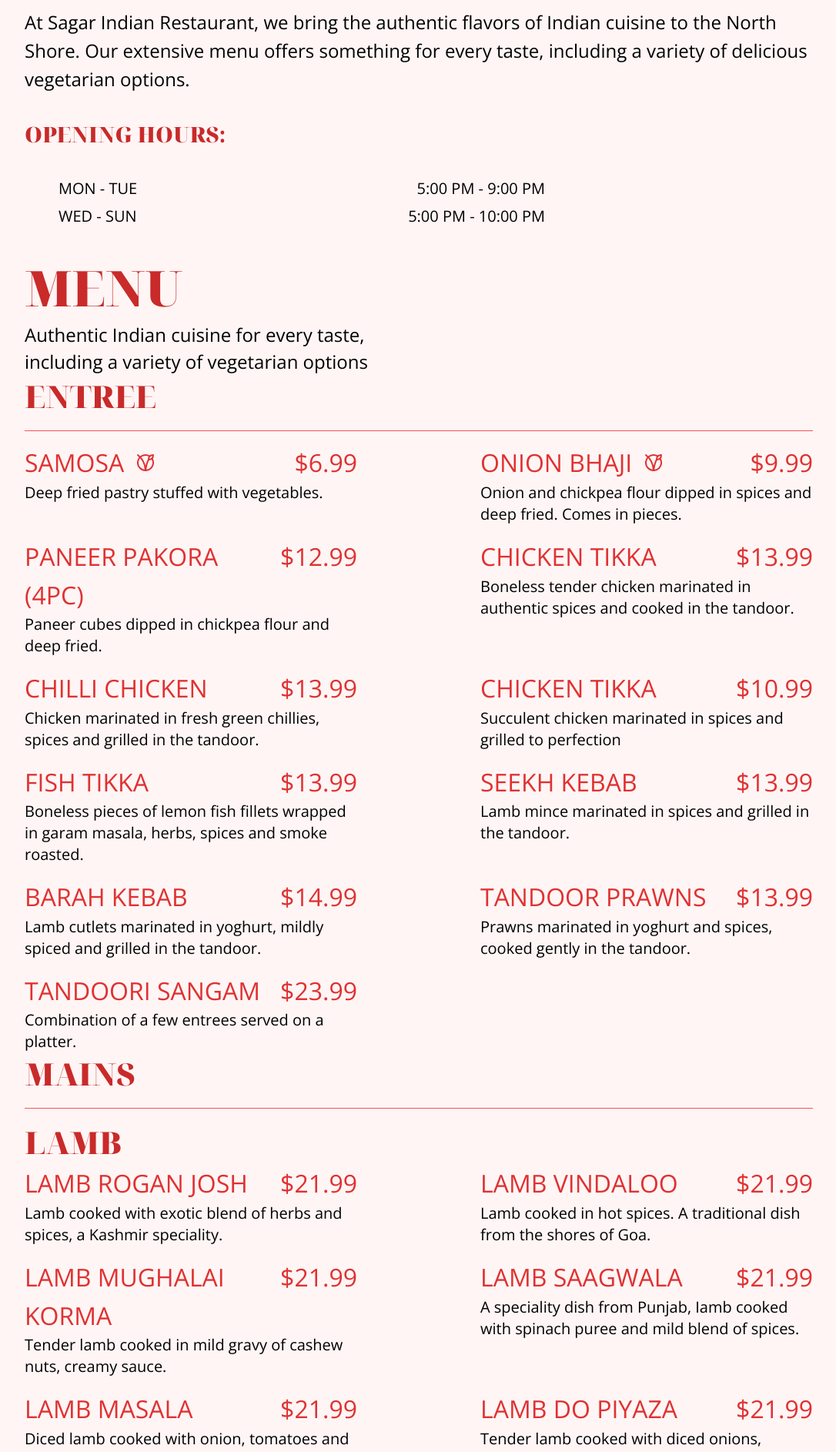
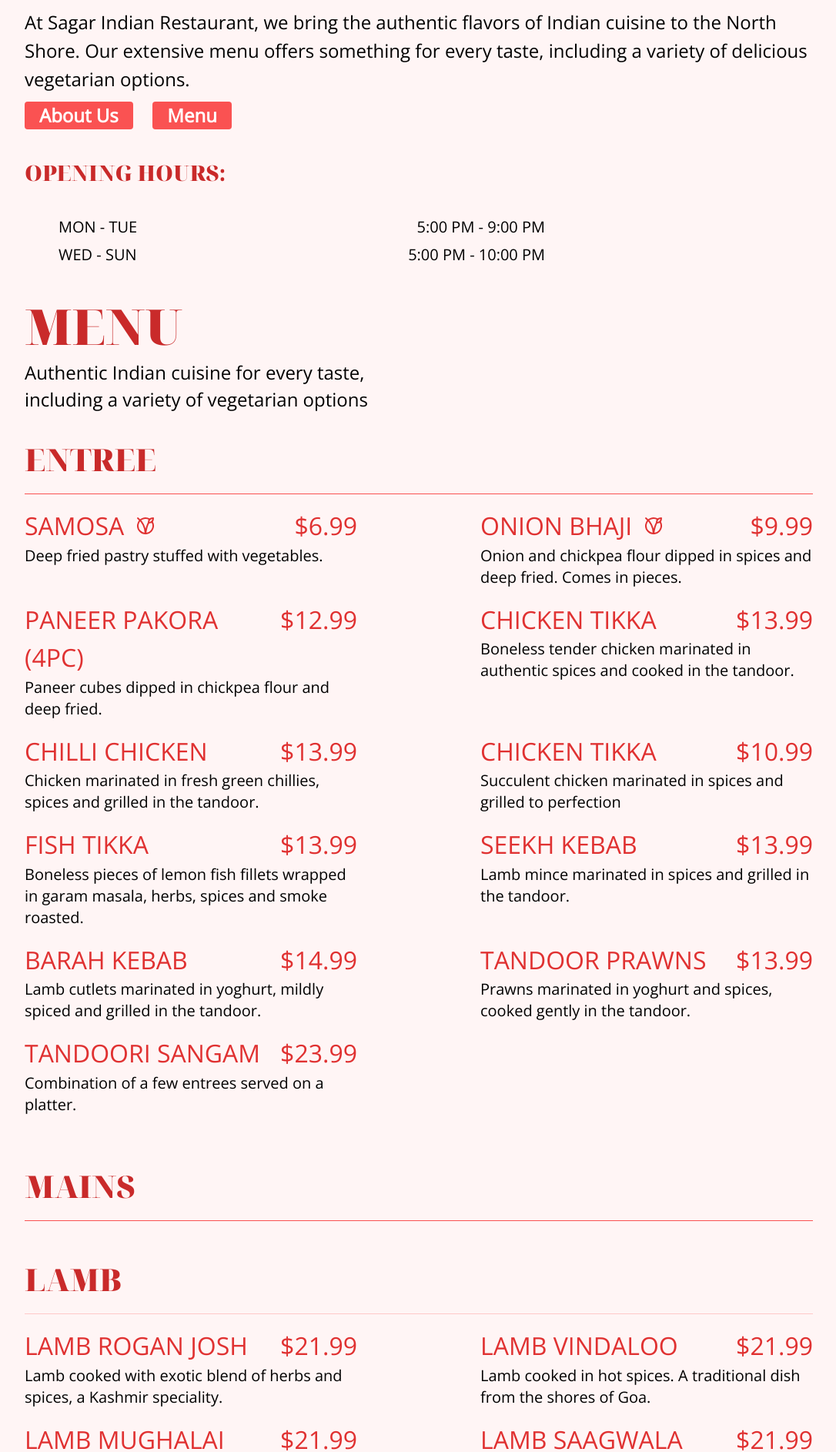
Before and after one commit to MannyKv/Sagar-Indian-Restaurant, a React (Vite) app: page / in a window 1280 px wide. Shown: the part 465-2351 px from the top of the page at 77% size, without its empty margins (96-1182 px from the left). Built offline with nearby package versions, Linux system fonts and the light colour scheme.

Commit message:
feat: added button to take to menu and footer

```diff
--- a/src/component/footer.tsx
+++ b/src/component/footer.tsx
@@ -4,7 +4,7 @@
 
     return(
         <>
-        <Box style={{display:"flex", flexDirection:"row", justifyContent:"center", transform:"scale(-1,-1)"}}>
+        <Box id="footer" style={{display:"flex", flexDirection:"row", justifyContent:"center", transform:"scale(-1,-1)"}}>
             <SagarLogo></SagarLogo>
             <SagarLogo/>
             <SagarLogo/>
--- a/src/component/menuComponents/menu.tsx
+++ b/src/component/menuComponents/menu.tsx
@@ -5,7 +5,7 @@
 const MenuComp = () =>{
 const data: CategoryType[] = menu.categories
     return(
-        <Box>
+        <Box id={"menu"}>
             <Title size={"h2"} c={"primary.9"}>MENU</Title>
             <Text size={"sm"}>
                 Authentic Indian cuisine for every taste,
--- a/src/component/menuComponents/menuCategory.tsx
+++ b/src/component/menuComponents/menuCategory.tsx
@@ -11,7 +11,7 @@
 const MenuCategory: FC<MenuCategoryProps> = ({category}) => {
 
     return (
-        <Box>
+        <Box style={{paddingTop: "2rem", paddingBottom:"2rem"}}>
             <Title tt="uppercase" size={"h3"} c={"primary.9"}>{category.name}</Title>
             <Divider my={"md"} color={"primary.6 "}></Divider>
             <Box  style={{
--- a/src/component/menuComponents/menuSubCategory.tsx
+++ b/src/component/menuComponents/menuSubCategory.tsx
@@ -1,4 +1,4 @@
-import {Box, Title} from "@mantine/core";
+import {Box, Divider, Title} from "@mantine/core";
 import MenuItem from "./menuItem.tsx";
 import { Subcategory as SubcategoryType } from "./MenuTypes";
 import {FC} from "react";
@@ -9,8 +9,9 @@
 const MenuSubcategory: FC<SubcategoryProps> = ({subcategory}) =>{
 
     return(
-        <Box>
+        <Box style={{paddingTop: "2rem", paddingBottom:"2rem"}}>
             <Title tt="uppercase" size={"h3"} c={"primary.9"}>{subcategory.name}</Title>
+            <Divider my={"md"} color={"primary.2 "}></Divider>
             <Box style={{
                 display: "grid",
                 gridTemplateColumns: "repeat(2, 1fr)", // Two columns
--- a/src/page/thePage.module.css
+++ b/src/page/thePage.module.css
@@ -1,5 +1,7 @@
 @import url("@fontsource/open-sans/400.css");
-
+html {
+    scroll-behavior: smooth;
+}
 body{
     height: 100vh;
     width: 100vw;
--- a/src/page/thePage.tsx
+++ b/src/page/thePage.tsx
@@ -1,4 +1,4 @@
-import {Box, Title,Text} from "@mantine/core";
+import {Box, Title, Text, Button} from "@mantine/core";
 import classes from "./thePage.module.css"
 import SagarLogo from '../assets/SagarLogov2.svg?react';
 import MenuComp from "../component/menuComponents/menu.tsx";
@@ -11,6 +11,18 @@
 ];
 
 const thePage = () =>{
+    const scrollToFooter=()=>{
+        const element = document.getElementById("footer");
+        if (element) {
+            element.scrollIntoView({ behavior: "smooth" });
+        }
+    }
+    const scrollToMenu=()=>{
+        const element = document.getElementById("menu");
+        if (element) {
+            element.scrollIntoView({ behavior: "smooth" });
+        }
+    }
 return (
     <Box className={classes.background}>
         <Box style={{display:"flex", flexDirection:"row", justifyContent:"center"}}>
@@ -29,6 +41,8 @@
            <Text fz="sm" className={classes.description} >
                At Sagar Indian Restaurant, we bring the authentic flavors of Indian cuisine to the North Shore. Our extensive menu offers something for every taste, including a variety of delicious vegetarian options.
            </Text>
+           <Button style={{marginRight:"2vw"}} onClick={scrollToFooter}>About Us</Button>
+           <Button onClick={scrollToMenu}>Menu</Button>
            <Box>
                <Title style={{fontSize: "1.75rem", paddingTop: "2rem"}} size="h5" c="primary.9">
                    OPENING HOURS:
```
